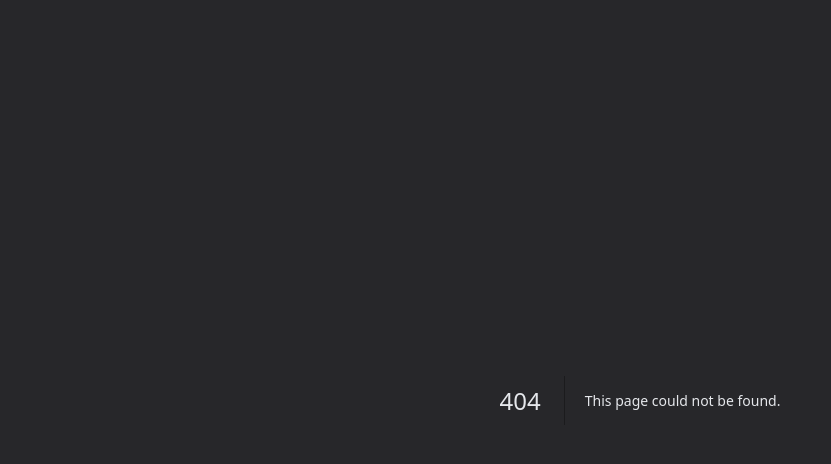
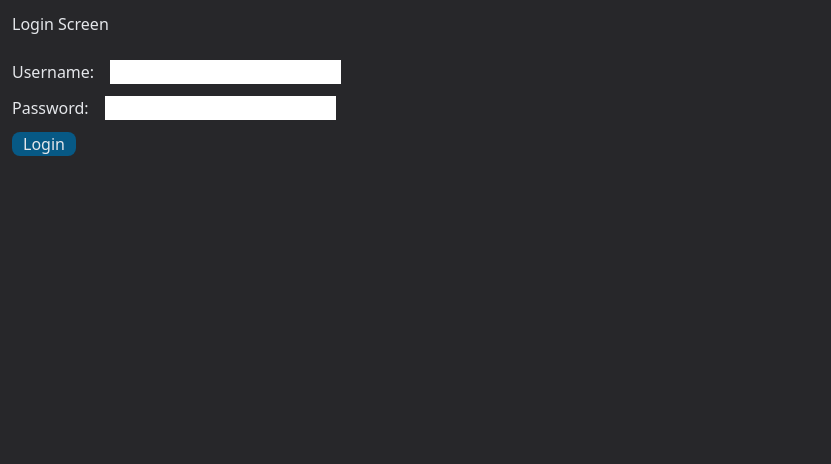
Before and after one commit to matheusrotta7/punchyjs, a Next.js app: page /loginscreen in a window 1280 px wide. Before the commit this address had no page. Shown: the top 464 px of the page, without its empty margins (0-831 px from the left). Built offline with nearby package versions, Linux system fonts and the light colour scheme.

Commit message:
start working on login page and extract submit button as component

```diff
--- a/src/app/adminscreen/addemployee/page.jsx
+++ b/src/app/adminscreen/addemployee/page.jsx
@@ -5,6 +5,7 @@ import Dropdown from "../../components/Dropdown";
 import { useState, useEffect } from "react";
 import { getAllManagers } from "../../services/ManagerService";
 import { createNewEmployee } from "../../services/EmployeeService";
+import SubmitButton from "@/app/components/SubmitButton";
 
 export default function adminscreen() {
 
@@ -55,8 +56,7 @@ export default function adminscreen() {
                 <div className="mt-3">
                     <span className="mr-3">Manager:</span> { managerList != null  && managerList != undefined ? <Dropdown options={managerList} selectedOption={selectedManagerName} handleChange={handleChange} /> : <LoaderIcon/>}
                 </div>
-                <button className="bg-sky-800 sm:rounded-lg w-16 mt-3 hover:bg-sky-500" onClick={callCreateNewEmployee}>Submit</button>
-
+                <SubmitButton onClickFunction={callCreateNewEmployee} text="Submit" />
 
             </div>
         </>
--- a/src/app/adminscreen/addmanager/page.jsx
+++ b/src/app/adminscreen/addmanager/page.jsx
@@ -1,5 +1,6 @@
 'use client'
 
+import SubmitButton from "@/app/components/SubmitButton"
 import { createNewManager } from "@/app/services/ManagerService"
 import { useState } from "react"
 
@@ -22,7 +23,7 @@ export default function addmanager() {
                 <div className="mt-2">
                     <span className="mr-3">Name:</span> <input type="text" className="text-zinc-800" onChange={(e) => setManagerName(e.target.value)}></input>
                 </div>
-                <button className="bg-sky-800 sm:rounded-lg w-16 mt-3 hover:bg-sky-500" onClick={callCreateNewManager}>Submit</button>
+                <SubmitButton onClickFunction={callCreateNewManager} text="Submit"/>
             </div>
         </>
     )
--- /dev/null
+++ b/src/app/components/SubmitButton.jsx
@@ -0,0 +1,7 @@
+export default function SubmitButton(props) {
+    return (
+        <>
+            <button className="bg-sky-800 sm:rounded-lg w-16 mt-3 hover:bg-sky-500" onClick={props.onClickFunction}>{props.text}</button>
+        </>
+    )
+}
--- /dev/null
+++ b/src/app/loginscreen/page.jsx
@@ -0,0 +1,28 @@
+'use client'
+
+import SubmitButton from "../components/SubmitButton";
+
+export default function loginscreen () {
+
+
+    function callLogin() {
+        console.log("Hello!");
+
+    }
+
+
+    return (
+        <>
+            <div className="ml-3 mt-3">
+                <h1>Login Screen</h1>
+                <div className="mt-6">
+                    <span>Username:</span> <input className="ml-3 text-zinc-800" type="text"/>
+                </div>
+                <div className="mt-3">
+                    <span>Password:</span> <input className="ml-3 text-zinc-800" type="text"/>
+                </div>
+                <SubmitButton text="Login" onClickFunction={callLogin} />
+            </div>
+        </>
+    )
+}
```
